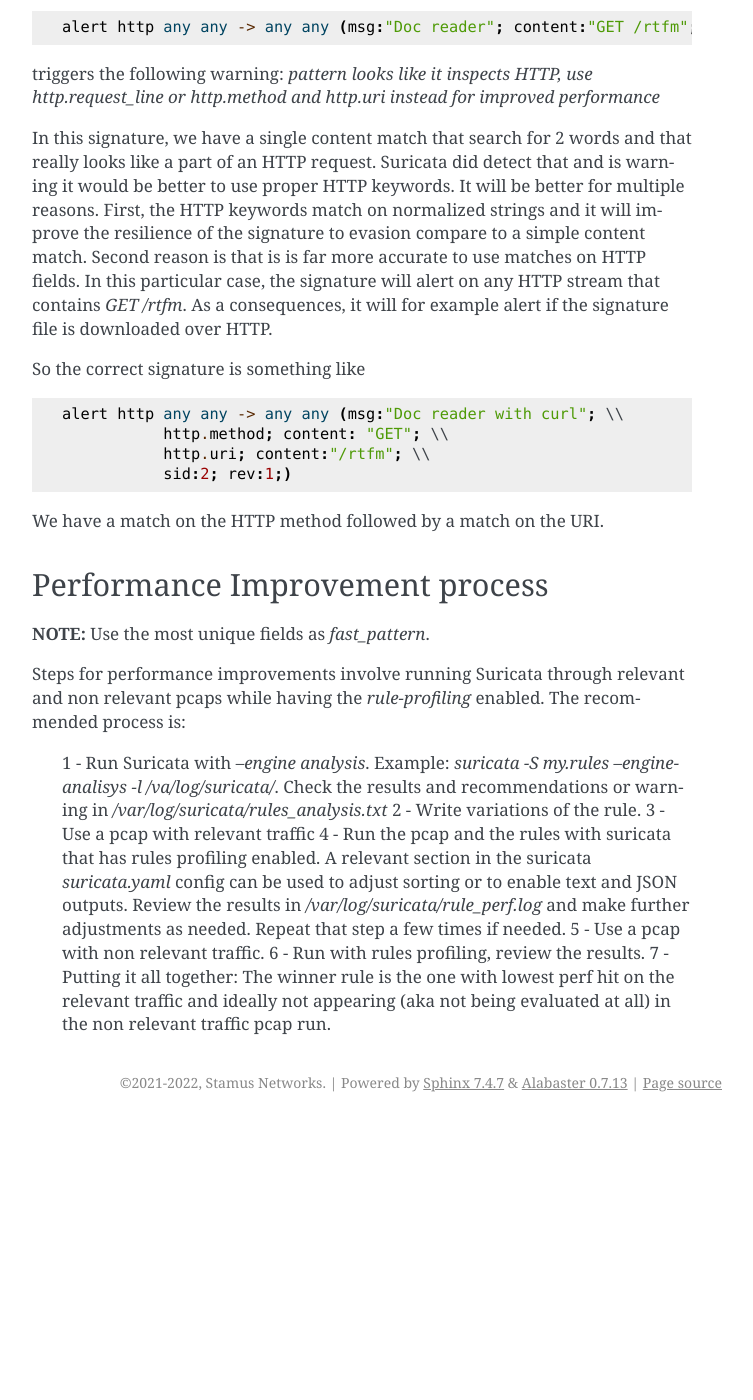
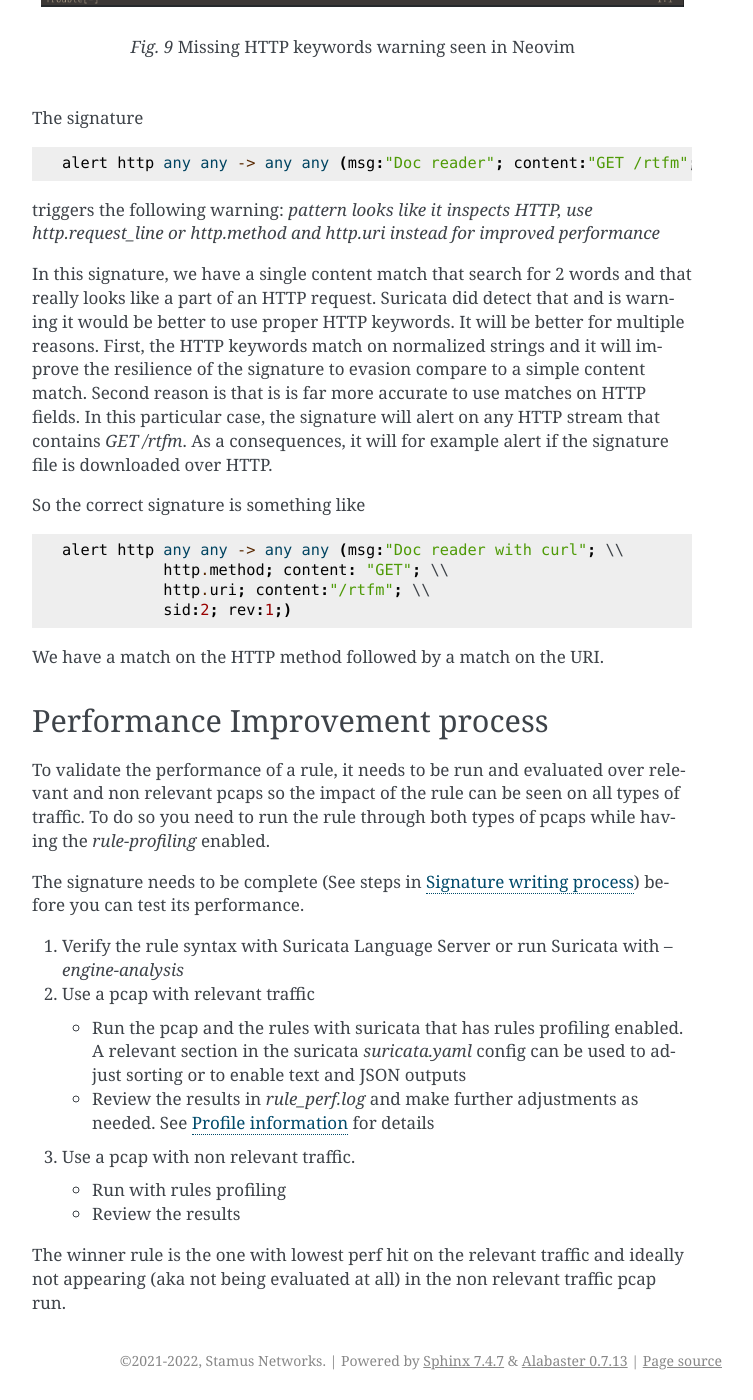
Before and after one commit to StamusNetworks/suricata-4-analysts, a Sphinx documentation site: the page built from source/write-performant-rules.rst, in a window 1280 px wide and 1400 px high, scrolled down 12580 px. Shown: the whole window, without its empty margins (388-1141 px from the left). Built offline with Sphinx 7.4.7, drawn with Linux system fonts in a browser that asks for light colours; before the commit the page ends 13702 px from its top, so only the background shows below that; some of the changed text lies outside the part shown.

Commit message:
rules: work on profiling

```diff
--- a/source/authors.rst
+++ b/source/authors.rst
@@ -1,4 +1,4 @@
 Authors and contributors
 ========================
 
-This document has been written by Eric Leblond with the help of Mark Durret and Phil Owens from Stamus Networks.
+This document has been written by Eric Leblond and Peter Manev with the help of Mark Durret and Phil Owens from Stamus Networks.
--- a/source/conf.py
+++ b/source/conf.py
@@ -19,7 +19,7 @@
 
 project = 'Network Threat Hunting with Suricata'
 copyright = '2021-2022, Stamus Networks'
-author = 'E. Leblond'
+author = 'E. Leblond and P. Manev'
 
 # The full version, including alpha/beta/rc tags
 release = '0.2'
--- a/source/write-performant-rules.rst
+++ b/source/write-performant-rules.rst
@@ -159,8 +161,8 @@
 that need to be activated during the build and can be setup in the configuration.
 
 To build it you need to add ``--enable-profiling`` to the ``./configure`` command line. Suricata
-performance will be impacted but you will have a ``rule_perf.log`` file in your log directory with performance
-information - PO Should we mention that this parameter should only be done for testing and not in production?
+performance will be impacted  and this should not be sued in production but you will have a ``rule_perf.log`` file in your log directory with performance
+information.
 
 .. code-block:: JSON
 
@@ -203,6 +205,11 @@
 the MPM algorithm simply skip the evaluation of the rules and hence its cost is null. And with the incorrect signature
 we can see that the cost is 1281 ticks for every match attempt. And we have 4 ``checks`` for the signature 1 and
 1628 for the signature 2. Hence, the performance ratio.
+
+A perfect signature should have zero in `ticks_avg_nomatch` and should have a really low `ticks_avg_match`. The first
+point being the most important as it means the multi pattern matching on the signature is
+not triggering when the signature is not matching. This will be the case when the pattern used in MPM is discriminative enough
+and that no other signatures are using it.
 
 Guideline for performant rules
 ==============================
@@ -474,15 +481,22 @@
 Performance Improvement process
 ===============================
 
-**NOTE:** Use the most unique fields as `fast_pattern`.
+To validate the performance of a rule, it needs to be run and evaluated over relevant and non relevant pcaps so the impact
+of the rule can be seen on all types of traffic. To do so you need to run the rule through both types of pcaps while having the `rule-profiling` enabled.
 
-Steps for performance improvements involve running Suricata through relevant and non relevant pcaps while having the `rule-profiling` enabled.
-The recommended process is:
+The signature needs to be complete (See steps in :ref:`Signature writing process <write-signature>`) before you can
+test its performance.
 
- 1 - Run Suricata with `--engine analysis`. Example: `suricata -S my.rules --engine-analisys -l /va/log/suricata/`. Check the results and recommendations or warning in `/var/log/suricata/rules_analysis.txt`
- 2 - Write variations of the rule.
- 3 - Use a pcap with relevant traffic
- 4 - Run the pcap and the rules with suricata that has rules profiling enabled. A relevant section in the suricata `suricata.yaml` config can be used to adjust sorting or to enable text and JSON outputs. Review the results in `/var/log/suricata/rule_perf.log` and make further adjustments as needed. Repeat that step a few times if needed.
- 5 - Use a pcap with non relevant traffic.
- 6 - Run with rules profiling, review the results.
- 7 - Putting it all together: The winner rule is the one with lowest perf hit on the relevant traffic and ideally not appearing (aka not being evaluated at all) in the non relevant traffic pcap run.
+
+#. Verify the rule syntax with Suricata Language Server or run Suricata with `--engine-analysis`
+#. Use a pcap with relevant traffic
+
+   - Run the pcap and the rules with suricata that has rules profiling enabled. A relevant section in the suricata `suricata.yaml` config can be used to adjust sorting or to enable text and JSON outputs
+   - Review the results in `rule_perf.log` and make further adjustments as needed. See :ref:`Profile information <profiling-info>` for details
+
+#. Use a pcap with non relevant traffic.
+
+   - Run with rules profiling
+   - Review the results
+
+The winner rule is the one with lowest perf hit on the relevant traffic and ideally not appearing (aka not being evaluated at all) in the non relevant traffic pcap run.
```
Also changed, not shown: other parts of source/write-performant-rules.rst (+2 -0 lines), source/practical-rules-writing.rst (+13 -5 lines).
